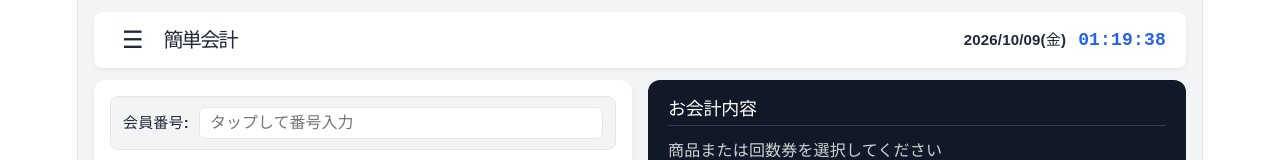
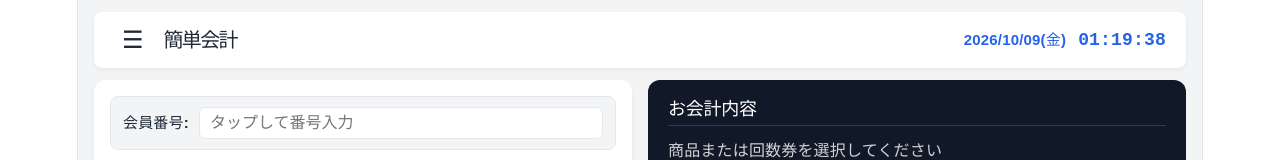
Before and after one commit to Fei-0115/dokorakukaikei-o0o0, a React (Vite) app: page / in a window 1280 px wide. Shown: the top 160 px of the page. Built offline with nearby package versions, Linux system fonts and the light colour scheme.

Commit message:
スマホ対応レイアウトの適用

```diff
--- a/src/App.tsx
+++ b/src/App.tsx
@@ -26,6 +26,7 @@ type ThemeConfig = {
   border: string;
   headerBg: string;
   headerText: string;
+  headerTimeColor: string; // 時刻・日付用の明瞭なテキストカラー
   productBg: string;
   productBorder: string;
   productText: string;
@@ -54,6 +55,7 @@ const DEFAULT_THEMES: Record<Exclude<ThemeMode, 'custom'>, ThemeConfig> = {
     border: '#e5e7eb',
     headerBg: '#ffffff',
     headerText: '#1f2937',
+    headerTimeColor: '#2563eb',
     productBg: '#eff6ff',
     productBorder: '#bfdbfe',
     productText: '#1f2937',
@@ -80,6 +82,7 @@ const DEFAULT_THEMES: Record<Exclude<ThemeMode, 'custom'>, ThemeConfig> = {
     border: '#334155',
     headerBg: '#1e293b',
     headerText: '#f8fafc',
+    headerTimeColor: '#38bdf8',
     productBg: '#334155',
     productBorder: '#475569',
     productText: '#f8fafc',
@@ -106,6 +109,7 @@ const DEFAULT_THEMES: Record<Exclude<ThemeMode, 'custom'>, ThemeConfig> = {
     border: '#fed7aa',
     headerBg: '#ff6b00',
     headerText: '#ffffff',
+    headerTimeColor: '#ffffff',
     productBg: '#ffedd5',
     productBorder: '#fdba74',
     productText: '#9a3412',
@@ -132,6 +136,7 @@ const DEFAULT_THEMES: Record<Exclude<ThemeMode, 'custom'>, ThemeConfig> = {
     border: '#fbcfe8',
     headerBg: '#fce7f3',
     headerText: '#831843',
+    headerTimeColor: '#db2777',
     productBg: '#fdf2f8',
     productBorder: '#fbcfe8',
     productText: '#831843',
@@ -166,7 +171,7 @@ function getContrastingSubTextColor(hexColor: string): string {
   return isLightBg ? '#475569' : '#e2e8f0';
 }
 
-// カスタムテーマ生成関数
+// カスタムテーマ生成関数（ヘッダーの時刻視認性改善）
 function generateCustomTheme(primary: string, secondary: string, customBg: string, cardBg: string): ThemeConfig {
   const headerText = getContrastingTextColor(primary);
   const cartText = getContrastingTextColor(secondary);
@@ -184,6 +189,7 @@ function generateCustomTheme(primary: string, secondary: string, customBg: strin
     border: cardText === '#ffffff' ? 'rgba(255,255,255,0.2)' : '#cbd5e1',
     headerBg: primary,
     headerText: headerText,
+    headerTimeColor: headerText, // ヘッダー背景色に応じた適切なコントラストカラー
     productBg: `${primary}18`,
     productBorder: `${primary}50`,
     productText: cardText,
@@ -282,7 +288,7 @@ export default function App() {
 
   const [showGasGuide, setShowGasGuide] = useState<boolean>(false);
 
-  // カラーモード状態（初期設定を「light」に変更）
+  // カラーモード状態
   const [themeMode, setThemeMode] = useState<ThemeMode>(() => {
     const saved = localStorage.getItem('pos_theme');
     return (saved as ThemeMode) || 'light';
@@ -741,9 +747,9 @@ export default function App() {
           {appName}
         </h1>
 
-        <div style={{ fontSize: '15px', fontWeight: 'bold', color: t.headerText, display: 'flex', gap: '12px', alignItems: 'center', marginLeft: 'auto' }}>
+        <div style={{ fontSize: '15px', fontWeight: 'bold', color: t.headerTimeColor, display: 'flex', gap: '12px', alignItems: 'center', marginLeft: 'auto' }}>
           <span>{formattedDate}</span>
-          <span style={{ color: themeMode === 'vivid' ? '#ffffff' : t.productPrice, fontSize: '18px', fontFamily: 'monospace' }}>{formattedTime}</span>
+          <span style={{ fontSize: '18px', fontFamily: 'monospace' }}>{formattedTime}</span>
         </div>
       </div>
 
```
